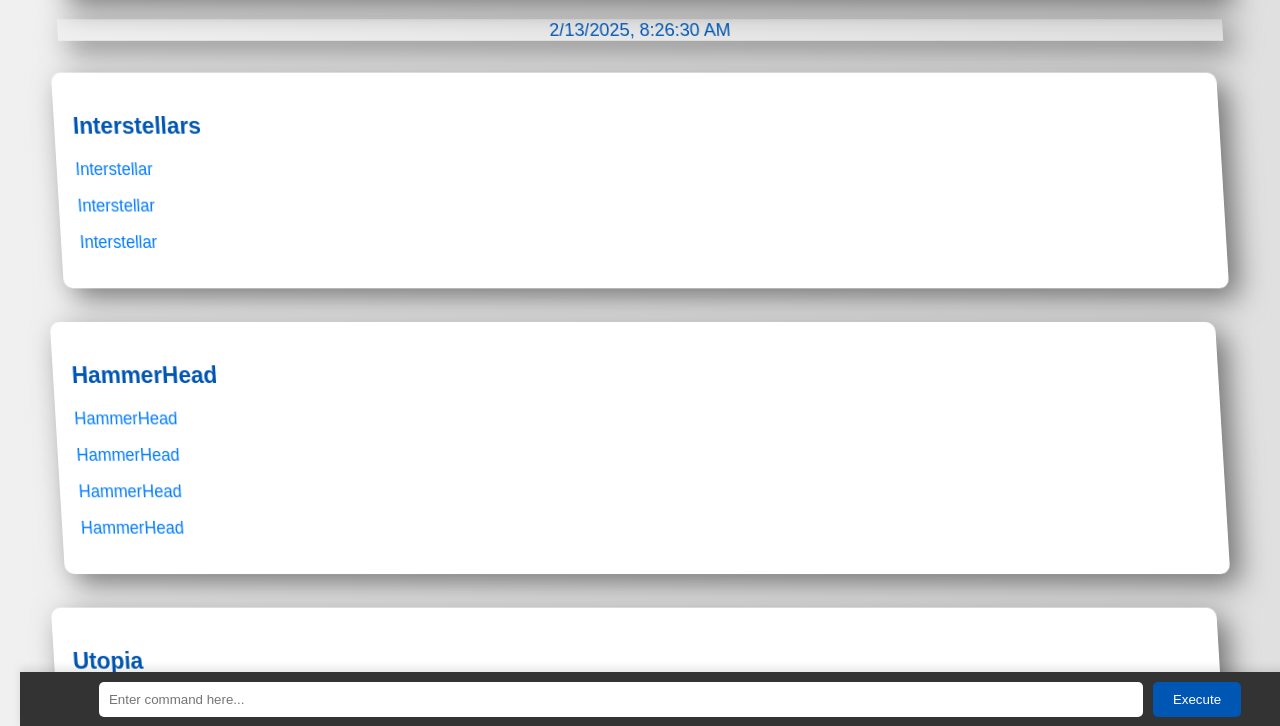
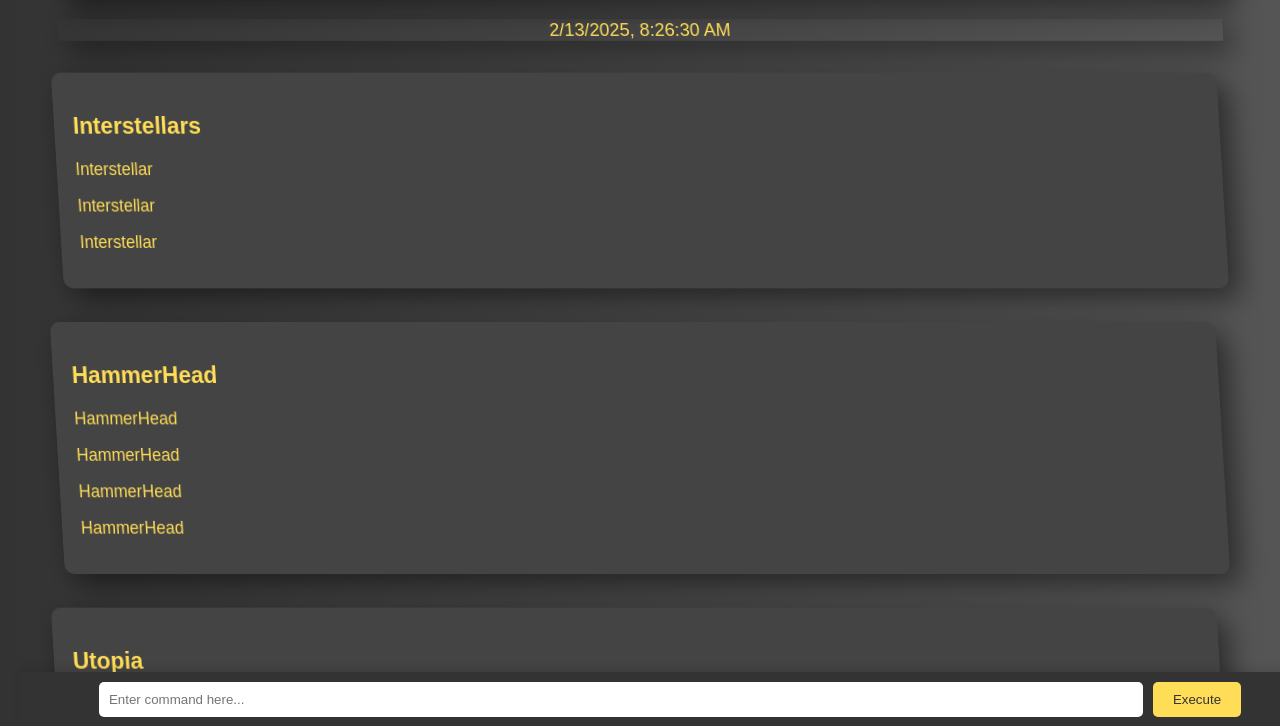
Before and after one commit to mane131/Proxy-Store, a plain HTML site: page index.html in a window 1280 px wide. Shown: the part 73-799 px from the top of the page. Drawn offline with Linux system fonts and the light colour scheme.

Commit message:
Update index.html

```diff
--- a/index.html
+++ b/index.html
@@ -8,41 +8,41 @@
         body {
             font-family: 'Arial', sans-serif;
             margin: 20px;
-            background: linear-gradient(to right, #f0f0f0, #e0e0e0);
-            color: #333;
+            background: linear-gradient(to right, #333, #555);
+            color: #f0f0f0;
             transition: background 0.3s, color 0.3s; /* Smooth transition */
         }
         h1, h2 {
-            color: #0056b3;
+            color: #ffdd57;
             transition: color 0.3s; /* Smooth transition */
         }
         h1 {
-            border-bottom: 2px solid #0056b3;
+            border-bottom: 2px solid #ffdd57;
             padding-bottom: 10px;
         }
         .time {
             font-size: 1.2em;
             margin-bottom: 20px;
             text-align: center;
-            color: #0056b3;
+            color: #ffdd57;
             transition: color 0.3s; /* Smooth transition */
         }
         .section {
             margin: 30px 0;
             padding: 20px;
             border-radius: 10px;
-            background-color: #fff;
+            background-color: #444;
             box-shadow: 0 4px 8px rgba(0, 0, 0, 0.1);
             transition: background-color 0.3s, color 0.3s; /* Smooth transition */
         }
         .section a {
             text-decoration: none;
-            color: #007BFF;
+            color: #ffdd57;
             font-size: 1.1em;
             transition: color 0.3s, transform 0.3s;
         }
         .section a:hover {
-            color: #0056b3;
+            color: #ff9900;
             transform: scale(1.1);
         }
         .command-bar {
@@ -68,8 +68,8 @@
             padding: 10px 20px;
             border: none;
             border-radius: 5px;
-            background-color: #0056b3;
-            color: white;
+            background-color: #ffdd57;
+            color: #333;
             cursor: pointer;
         }
         #loader {
@@ -83,7 +83,7 @@
             justify-content: center;
             align-items: center;
             font-size: 2em;
-            color: #0056b3;
+            color: #ffdd57;
         }
         .three-d {
             transform: rotateY(20deg) rotateX(10deg);
@@ -141,8 +141,7 @@
     <div class="section three-d">
         <h2>Update Logs</h2>
         <ul id="update-logs">
-            <li>2/13/2025, Added UI changes.</li>
-            <li>2/13/2025, Added Two Commands.</li>
+            <li>Initial release with basic functionality and commands (help, dark mode, 3D)</li>
         </ul>
     </div>
 
```
